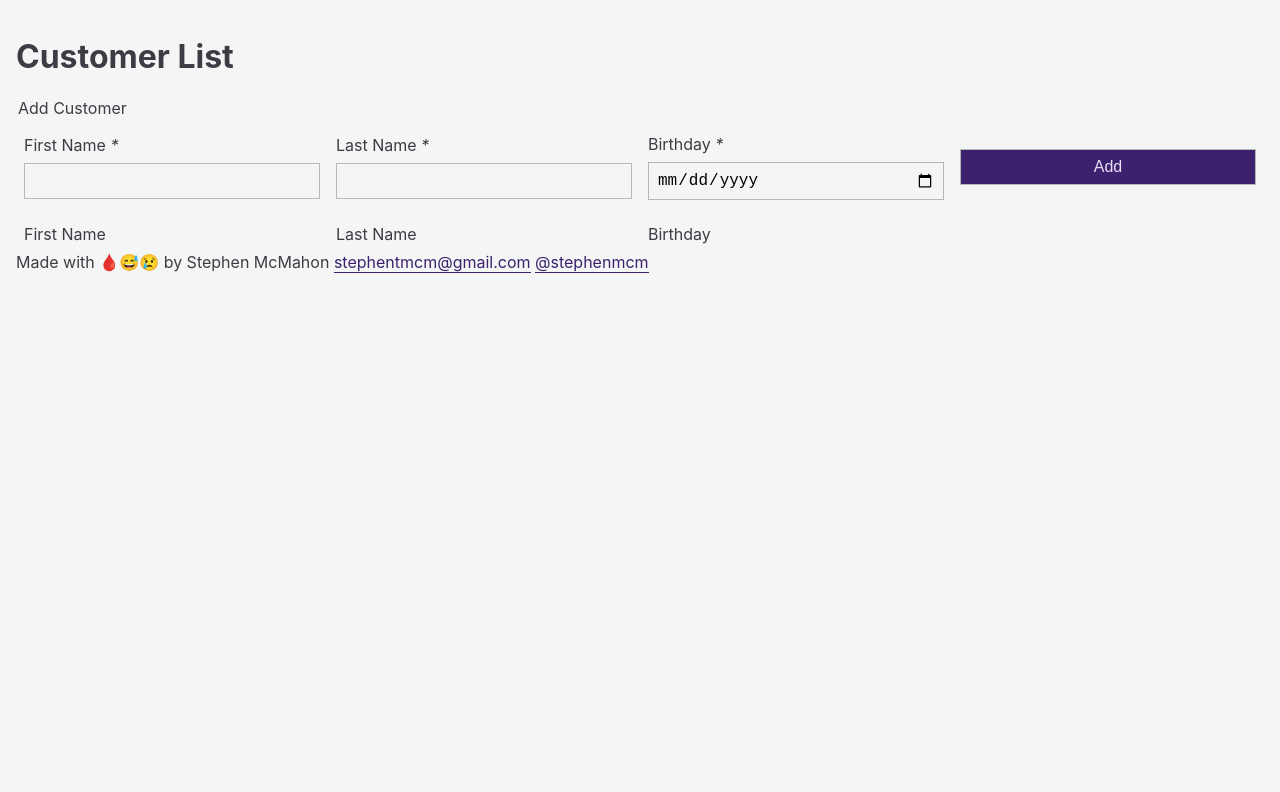
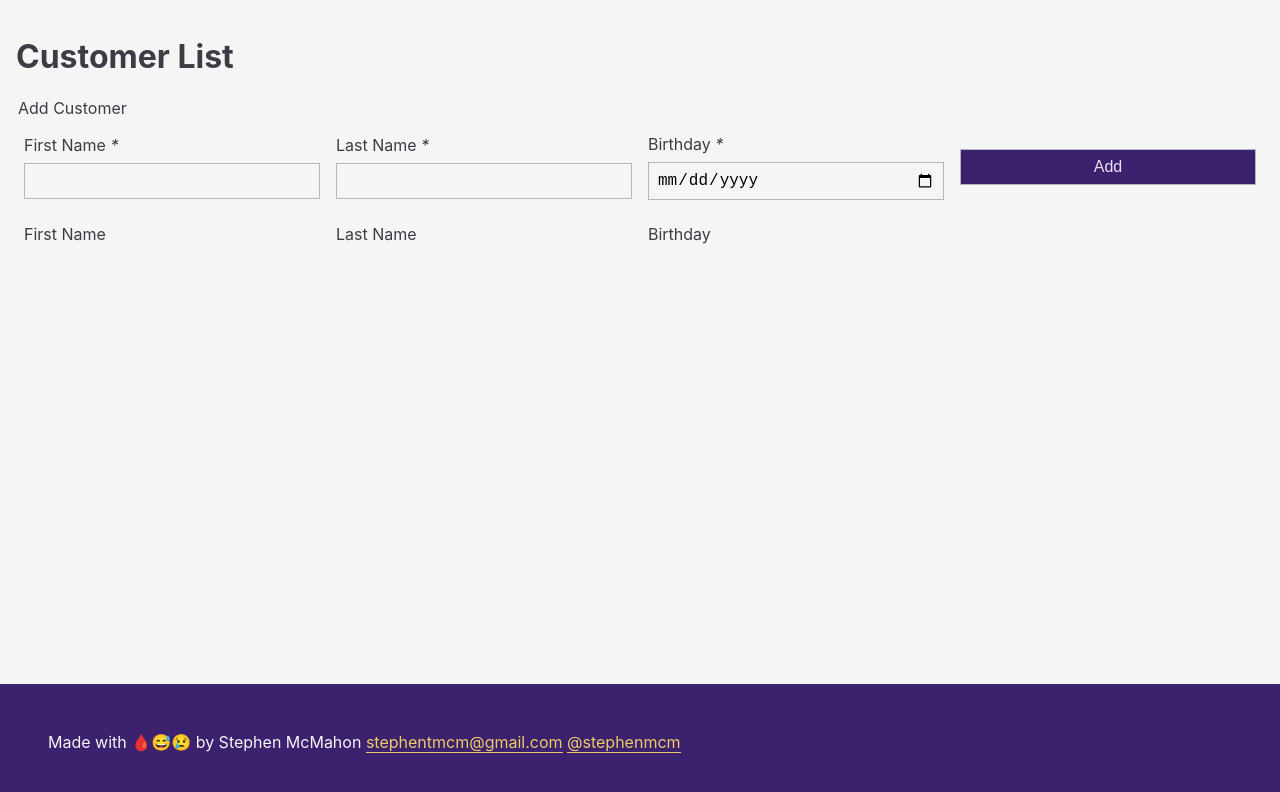
Before and after one commit to stephenmcm/customerlist, a React (Create React App) app: page / in a window 1280 px wide. Shown: the top 792 px of the page. Built offline with nearby package versions, Linux system fonts and the light colour scheme.

Commit message:
Fix footer to bottom

```diff
--- a/src/App.scss
+++ b/src/App.scss
@@ -44,14 +44,6 @@ code {
 #root {
   display: flex;
   justify-content: center;
-  width: 100vw;
-}
-
-@media screen and (min-height: 900px) {
-  #root {
-    height: 100vh;
-    width: 100vw;
-  }
 }
 
 .App {
@@ -59,6 +51,35 @@ code {
   max-width: 100vw;
   padding: 1rem;
   flex: 1 0 302px;
+  // @TODO this is a hacky solution. We cna fix it better probably wioth postition sticky on the footer and moving it outside the App div
+  max-height: calc(100vh - 117px);
+  overflow-x: hidden;
+  overflow-y: scroll;
+  & footer {
+    position: fixed;
+    bottom: 0;
+    padding: 3rem;
+    background: $primary;
+    color: $cultured;
+    width: 100%;
+    box-sizing: border-box;
+    left: 0;
+    a {
+      text-decoration: none;
+      border-bottom: 1px solid $orange-yellow-crayola;
+      color: $orange-yellow-crayola;
+      &:hover {
+        text-decoration: none;
+        border-bottom: 1px solid lighten($orange-yellow-crayola, 20);
+        color: lighten($orange-yellow-crayola, 20);
+      }
+      &:visited {
+        text-decoration: none;
+        border-bottom: 1px solid darken($orange-yellow-crayola, 25);
+        color: darken($orange-yellow-crayola, 25);
+      }
+    }
+  }
 }
 
 .visuallyHidden {
@@ -71,45 +92,3 @@ code {
   position: absolute;
   width: 1px;
 }
-
-.logInForm {
-  & legend {
-    text-align: center;
-    font-size: 120%;
-  }
-
-  & .formControl {
-    padding: 0.5rem;
-    width: 100%;
-    box-sizing: border-box;
-    & label {
-      display: block;
-      padding-bottom: 0.5rem;
-    }
-    & input,
-    button {
-      box-sizing: border-box;
-      display: block;
-      width: 100%;
-      font-size: 16px;
-      margin: 0;
-      padding: 0.5rem;
-      border: 1px solid $border;
-    }
-    & button {
-      padding: 0.5rem;
-    }
-    & .error {
-      border: 2px solid $danger;
-    }
-    & .errtext {
-      border-top: none;
-    }
-  }
-  & .errtext {
-    border: 2px solid $danger;
-    background-color: $danger-light;
-    padding: 0.25rem;
-    margin: 0;
-  }
-}
```
